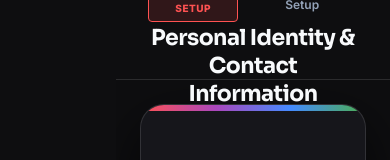
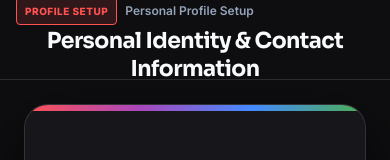
Before and after one commit to hirego1ai-design/hariom-, a Next.js app: page /onboarding/personal-details in a window 390 px wide. Shown: the top 160 px of the page. Built offline with nearby package versions, Linux system fonts and the light colour scheme; no server answers.

Commit message:
fix(candidate): make onboarding layout responsive on mobile

```diff
--- a/src/app/onboarding/personal-details/page.tsx
+++ b/src/app/onboarding/personal-details/page.tsx
@@ -78,11 +78,11 @@ export default function PersonalDetailsPage() {
       <CandidateSidebar />
 
       {/* Main Content Workspace */}
-      <div className="flex-1 ml-[116px] flex flex-col min-w-0 min-h-screen relative overflow-hidden">
+      <div className="flex-1 ml-0 md:ml-[116px] flex flex-col min-w-0 min-h-screen relative overflow-hidden">
         {/* Premium Ambient Background Grid & Dual Glows */}
-        <div className="fixed inset-0 pointer-events-none -z-10 grid-bg opacity-30 ml-[116px]" />
+        <div className="fixed inset-0 pointer-events-none -z-10 grid-bg opacity-30 ml-0 md:ml-[116px]" />
         <div
-          className="fixed inset-0 pointer-events-none -z-10 ml-[116px]"
+          className="fixed inset-0 pointer-events-none -z-10 ml-0 md:ml-[116px]"
           style={{
             background:
               "radial-gradient(ellipse at 80% 20%, rgba(255,82,82,0.09) 0%, transparent 55%), radial-gradient(ellipse at 20% 80%, rgba(68,138,255,0.09) 0%, transparent 50%), radial-gradient(ellipse at 50% 50%, rgba(156,39,176,0.05) 0%, transparent 60%)",
@@ -91,7 +91,7 @@ export default function PersonalDetailsPage() {
 
         {/* Top Header */}
         <header
-          className="sticky top-0 z-40 h-20 backdrop-blur-xl px-8 flex items-center justify-center text-center"
+          className="sticky top-0 z-40 h-20 backdrop-blur-xl px-4 sm:px-8 flex items-center justify-center text-center"
           style={{
             backgroundColor: "var(--bg-page)",
             borderBottom: "1px solid var(--outline)",
```
